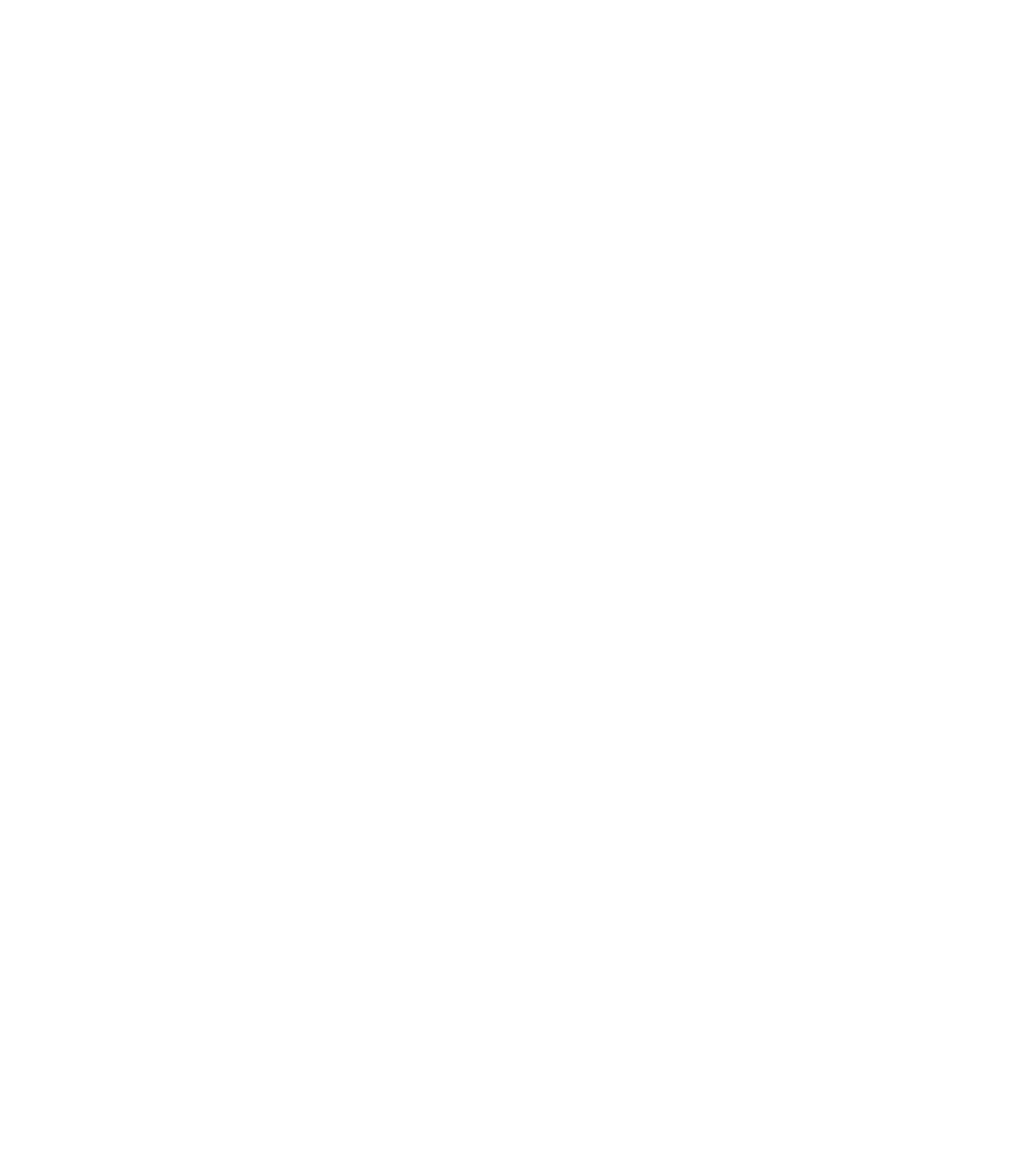
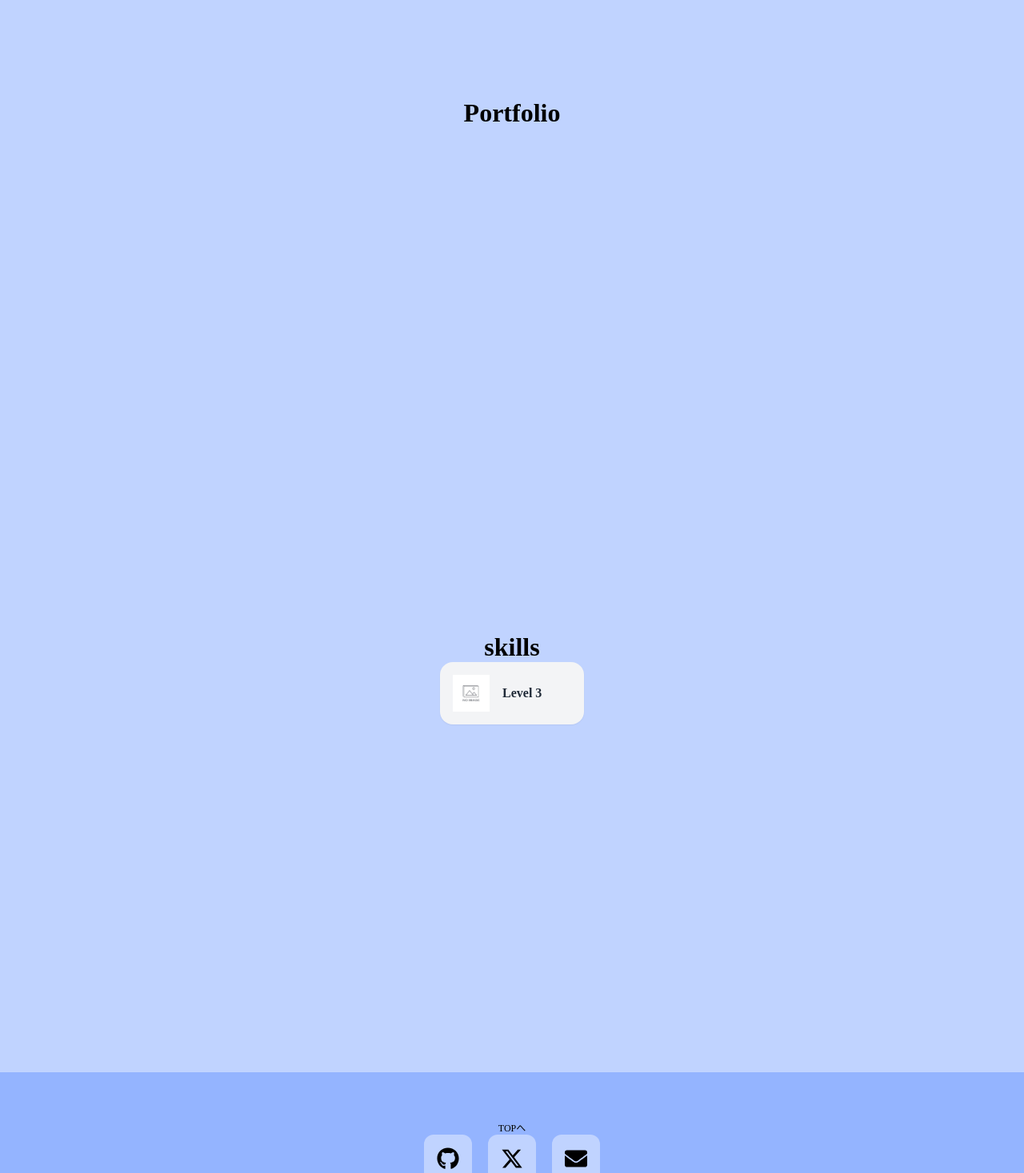
Before and after one commit to hsmt-T/portfolio, a React (Vite) app in the folder frontend/: page / in a window 1280 px wide. Shown: the part 1960-3427 px from the top of the page at 80% size. Before the commit the page ends 1914 px from the top, so only its background shows below. Built offline with nearby package versions, Linux system fonts and the light colour scheme.

Commit message:
ui完成

```diff
--- a/frontend/src/App.tsx
+++ b/frontend/src/App.tsx
@@ -1,7 +1,9 @@
 import './App.css'
 import Footer from "./components/layout/Footer/Footer"
 import Header from "./components/layout/Header/Header"
+import Portfolio from './components/sections/Portfolio'
 import Profile from './components/sections/Profile'
+import Skills from './components/sections/Skills'
 import Top from "./components/sections/Top/Top"
 
 function App() {
@@ -10,6 +12,8 @@ function App() {
       <Header></Header>
       <Top/>
       <Profile/>
+      <Portfolio/>
+      <Skills/>
       <Footer/>
     </>
   )
--- /dev/null
+++ b/frontend/src/components/sections/Portfolio/Portfolio.css
@@ -0,0 +1,7 @@
+.portfolio {
+    background-color: #C0D3FF;
+    height: 100vh;
+    display: flex;
+    align-items: center;
+    justify-content: center;
+}
--- /dev/null
+++ b/frontend/src/components/sections/Portfolio/index.tsx
@@ -0,0 +1,12 @@
+import SectionTitle from "../../ui/SectionTitle/SectionTitle";
+import "./Portfolio.css"
+
+const Portfolio = () => {
+    return (
+        <section className="portfolio">
+            <SectionTitle title="Portfolio"/>
+        </section>
+    )
+}
+
+export default Portfolio;
--- /dev/null
+++ b/frontend/src/components/sections/Skills/Skills.css
@@ -0,0 +1,9 @@
+.skills {
+    background-color: #C0D3FF;
+    padding: 250px 20px;
+    color: #000;
+    min-height: 100vh;
+    display: flex;
+    flex-direction: column;
+    align-items: center;
+}
--- /dev/null
+++ b/frontend/src/components/sections/Skills/index.tsx
@@ -0,0 +1,15 @@
+import TechCard from "../../ui/TechCard"
+import "./Skills.css"
+import noImg from "../../../assets/img/noImg.png";
+import SectionTitle from "../../ui/SectionTitle/SectionTitle";
+
+const Skills = () => {
+    return(
+        <section className="skills">
+            <SectionTitle title="skills"/>
+            <TechCard name="React" iconUrl={noImg} level={3} experience={2} />
+        </section>
+    )
+}
+
+export default Skills;
--- /dev/null
+++ b/frontend/src/components/ui/TechCard/TechCard.css
@@ -0,0 +1,59 @@
+.tech-card {
+  display: flex;
+  align-items: center;
+  gap: 16px;
+  padding: 16px;
+  width: 180px;
+
+  background-color: #f3f4f6;
+  border-radius: 16px;
+
+  box-shadow: 0 1px 2px rgba(0, 0, 0, 0.05);
+  transition: box-shadow 0.2s ease, transform 0.2s ease;
+}
+
+.tech-card:hover {
+  box-shadow: 0 4px 10px rgba(0, 0, 0, 0.1);
+  transform: scale(1.03);
+}
+
+/* アイコン */
+.tech-card__icon {
+  width: 46px;
+  height: 46px;
+
+  display: flex;
+  align-items: center;
+  justify-content: center;
+  color: white;
+  font-weight: bold;
+
+  border-radius: 0px;
+  overflow: hidden;
+}
+
+.tech-card__icon img {
+  width: 100%;
+  height: 100%;
+  object-fit: contain;
+}
+
+/* 情報 */
+.tech-card__info {
+  display: flex;
+  flex-direction: column;
+}
+
+.tech-card__level {
+  display: flex;
+  align-items: center;
+  gap: 4px;
+
+  font-weight: 600;
+  color: #1f2937;
+}
+
+.tech-card__exp {
+  font-size: 14px;
+  color: #6b7280;
+}
--- /dev/null
+++ b/frontend/src/components/ui/TechCard/index.tsx
@@ -0,0 +1,31 @@
+import "./TechCard.css"
+
+type TechCardProps = {
+  name: string
+  iconUrl?: string
+  level: number
+}
+
+const TechCard = ({
+  name,
+  iconUrl,
+  level,
+}: TechCardProps) => {
+  return (
+    <div className="tech-card">
+
+      <div className="tech-card__icon">
+        {iconUrl ? (
+          <img src={iconUrl} alt={name} />
+        ) : (
+          <span>{name.slice(0, 2).toUpperCase()}</span>
+        )}
+      </div>
+      <div className="tech-card__level">
+        Level {level}
+      </div>
+    </div>
+  )
+}
+
+export default TechCard
```
Also changed, not shown: frontend/src/components/sections/Skills.tsx (deleted).
